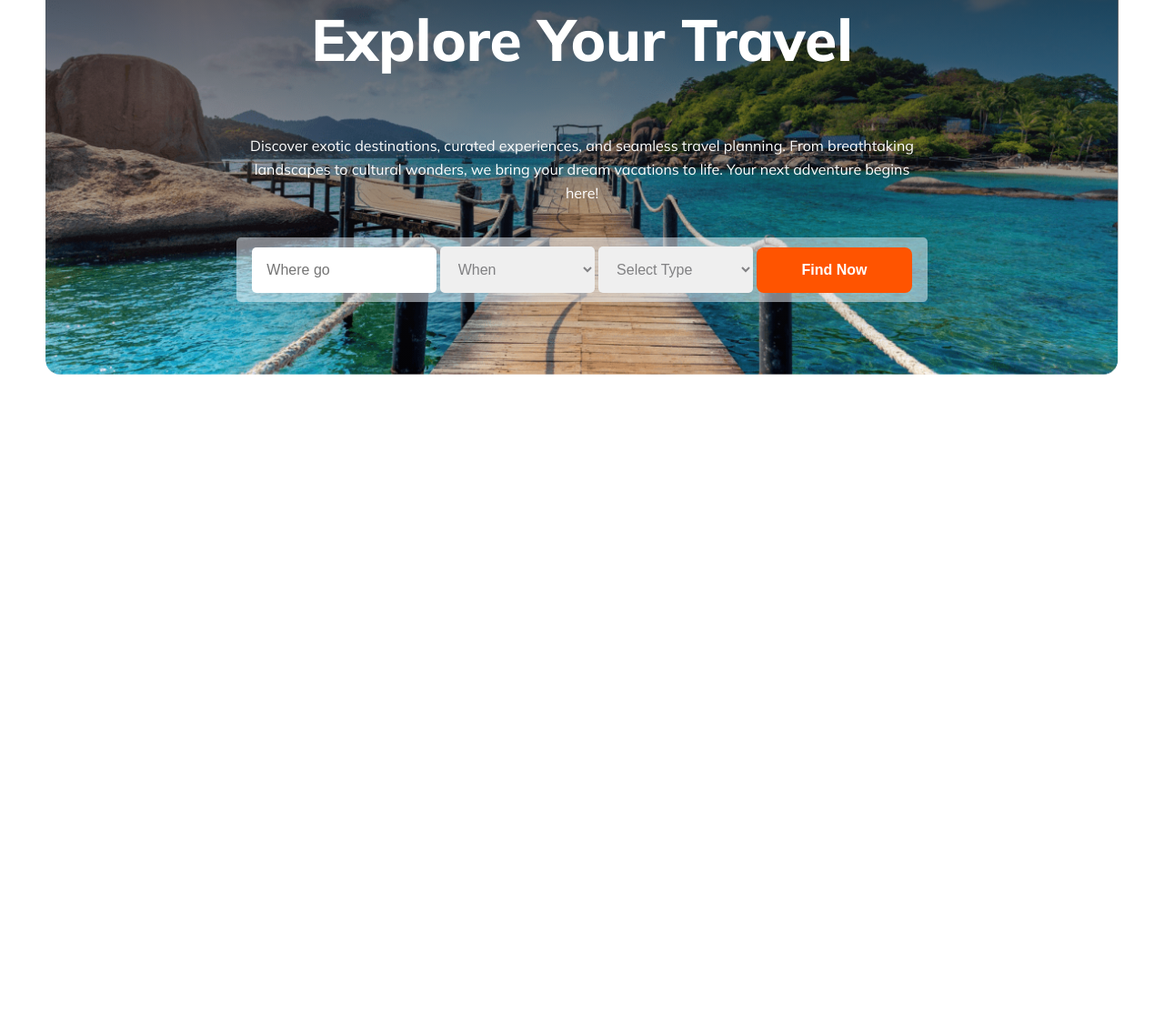
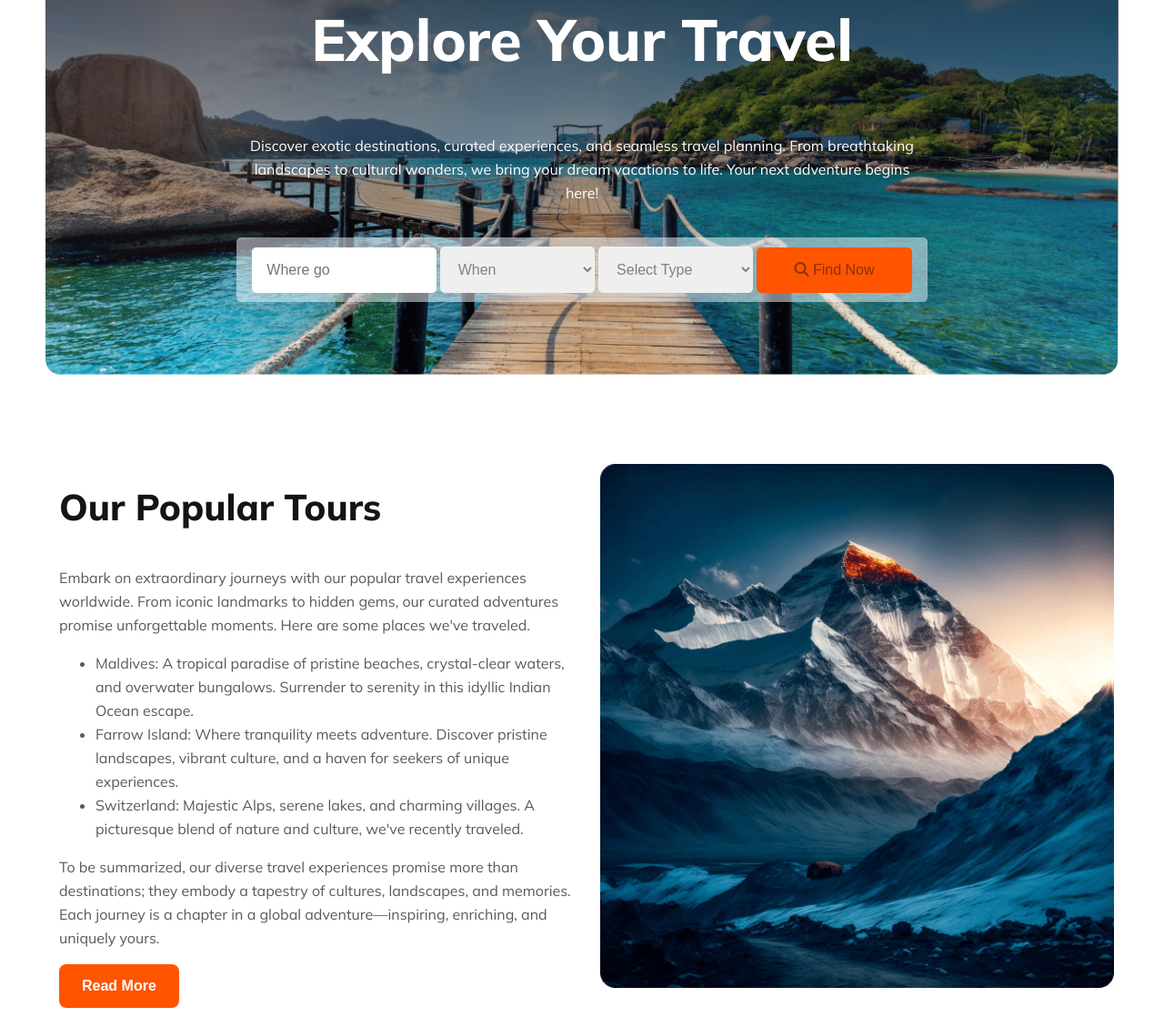
Before and after one commit to AhmadShakilHub/B9A2-Hero-Travel, a plain HTML site: page index.html in a window 1280 px wide. Shown: the part 155-1273 px from the top of the page at 91% size. Before the commit the page ends 800 px from the top, so only its background shows below. Drawn offline with Linux system fonts and the light colour scheme.

Commit message:
our popular section finished

```diff
--- a/index.html
+++ b/index.html
@@ -4,6 +4,7 @@
     <meta charset="UTF-8">
     <meta name="viewport" content="width=device-width, initial-scale=1.0">
     <title>SA Travels</title>
+    <link rel="stylesheet" href="https://cdnjs.cloudflare.com/ajax/libs/font-awesome/6.5.1/css/all.min.css">
     <link rel="stylesheet" href="styles/style.css">
 </head>
 <body>
@@ -43,13 +44,28 @@
                         <option value="type">Family</option>
                         <option value="type">Others</option>
                     </select>
-                    <button class="btn-primary bnr-btn">Find Now</button>
+                    <button class="btn-primary bnr-btn"><i class="fa-solid fa-magnifying-glass"></i></li> Find Now</button>
                 </div>
             </div>
         </section>
     </header>
     <main>
-
+     <section class="popular">
+        <div class="popular-container">
+            <div class="popular-content">
+                <h3 class="popular-title">Our Popular Tours</h3>
+                <p class="pop-para-1 description">Embark on extraordinary journeys with our popular travel experiences worldwide. From iconic landmarks to hidden gems, our curated adventures promise unforgettable moments. Here are some places we've traveled.</p>
+                <ul class="pop-list description">
+                    <li>Maldives: A tropical paradise of pristine beaches, crystal-clear waters, and overwater bungalows. Surrender to serenity in this idyllic Indian Ocean escape.</li>
+                    <li>Farrow Island: Where tranquility meets adventure. Discover pristine landscapes, vibrant culture, and a haven for seekers of unique experiences.</li>
+                    <li>Switzerland: Majestic Alps, serene lakes, and charming villages. A picturesque blend of nature and culture, we've recently traveled.</li>
+                </ul>
+                <p class="pop-para-2 description">To be summarized, our diverse travel experiences promise more than destinations; they embody a tapestry of cultures, landscapes, and memories. Each journey is a chapter in a global adventure—inspiring, enriching, and uniquely yours.</p>
+                <button class="btn-primary">Read More</button>
+            </div>
+            <div class="popular-image"><img src="Images/Rectangle 4.png" alt=""></div>
+        </div>
+     </section>
     </main>
     <footer>
 
--- a/styles/style.css
+++ b/styles/style.css
@@ -8,9 +8,34 @@
     padding: 0;
     max-width: 1440px;
   }
+  .description{
+    color: rgba(19, 19, 24, 0.70);
+font-size: 1rem;
+font-weight: 400;
+line-height: 26px; /* 162.5% */
+}
+.btn-primary{
+    color: #FFF;
+    padding: 15px 25px;
+font-size: 1rem;
+font-weight: 700;
+border: none;
+    border-radius: 8px;
+background: #FF5400;
+cursor: pointer;
+  }
+  .btn-primary:hover{
+    color: rgb(26, 6, 175);
+  }
+  main{
+    max-width: 1170px;
+    margin: 0 auto;
+  }
 
   /* .....Header section styles...... */
-
+header{
+    margin-bottom: 70px;
+}
   nav{
     padding: 0 40px;
     display: flex;
@@ -91,20 +116,33 @@ padding-bottom: 20px;
     color: rgba(19, 19, 24, 0.50);
     font-size: 1rem;
     font-weight: 400;
-
-  }
-  .btn-primary{
-    color: #FFF;
-font-size: 1rem;
-font-style: normal;
-font-weight: 700;
-line-height: normal;
-    border-radius: 8px;
-background: #FF5400;
   }
 
 
+/* .....Our Popular section styles..... */
 
+.popular-container{
+display: flex;
+align-items: center;
+gap: 20px;
+}
+.popular-content{
+    width: calc(100% - 20px);
+    padding: 10px;
+}
+.popular-title{
+    color: #131318;
+    font-size: 2.5rem;
+    font-weight: 800;
+}
+.popular-image{
+    width: calc(100% - 20px);
+}
+.popular-image img{
+    width: 100%;
+}
+
+/* .....Responsiveness for phone/small devices */
 
   @media screen and (max-width:600px) {
     nav{
@@ -112,12 +150,13 @@ background: #FF5400;
         flex-direction: column;
     }
     .banner{
-        padding: 10px;
+        padding:10px;
     }
     .banner-input{
         display: flex;
-        gap: 10px;
+        gap: 20px;
         flex-direction: column;
+       padding: 20px;
     }
     .input-field,.bnr-btn{
         width: 100%;
@@ -125,4 +164,10 @@ background: #FF5400;
     .banner-input .text{
        width: 92%;
     }
+    .popular-container{
+        flex-direction: column;
+        gap: 50px;
+        padding: 10px;
+        margin: 20px;
+    }
   }
```
